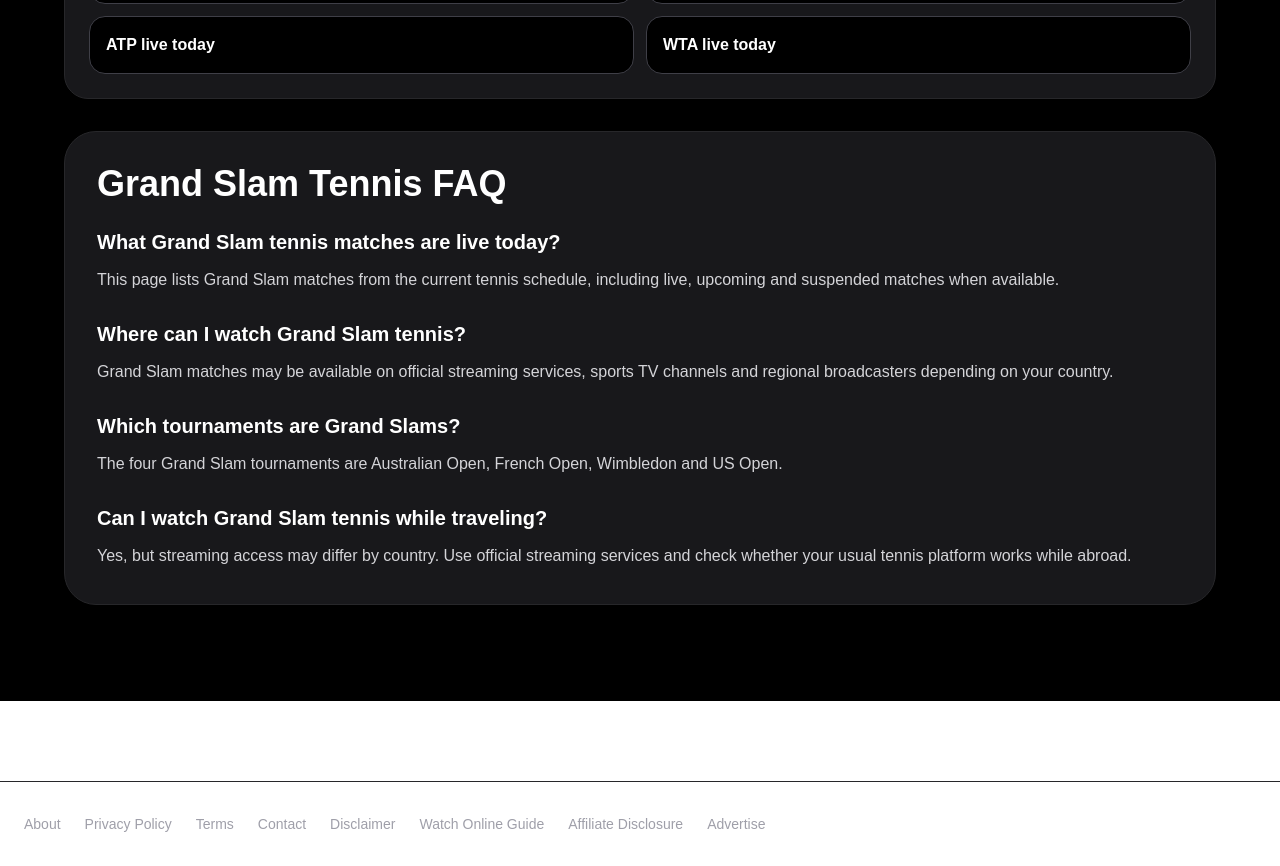
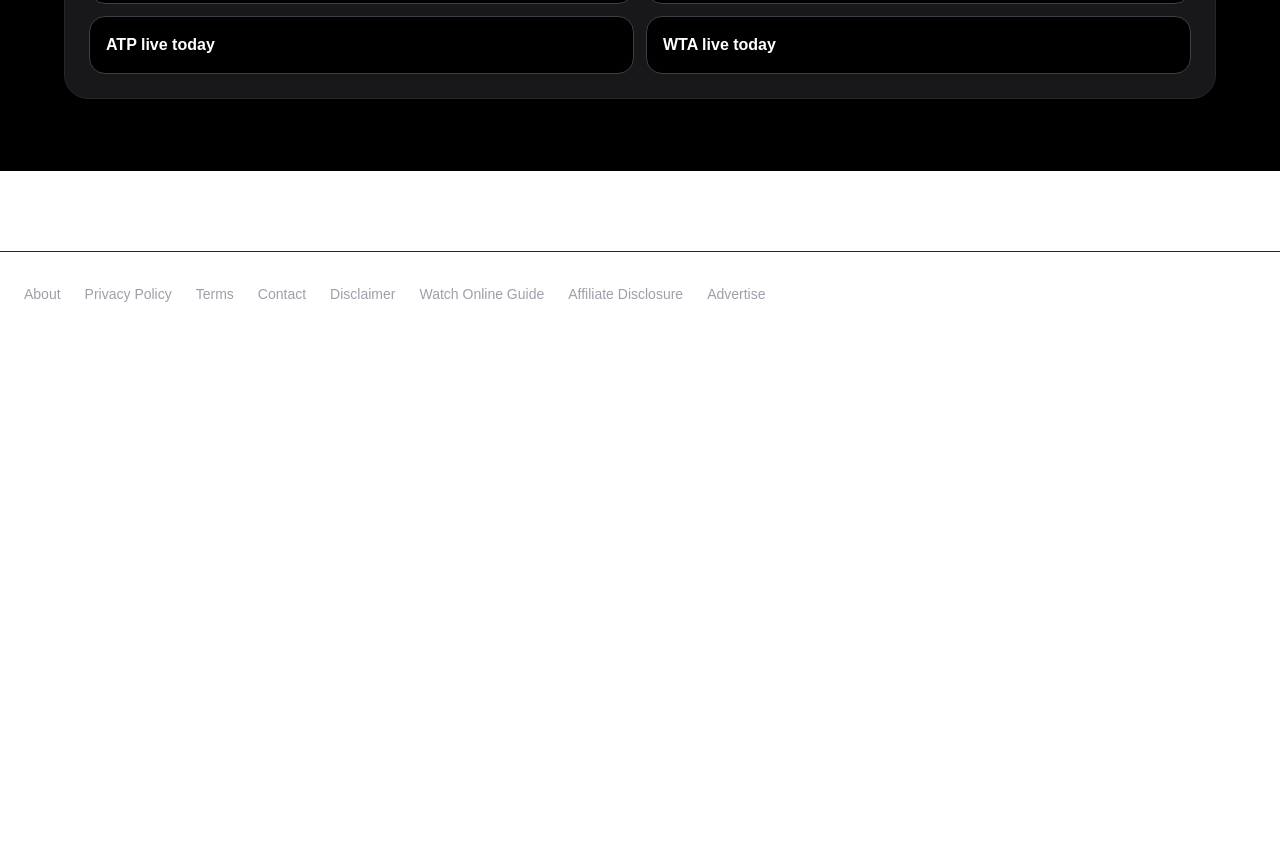
Before and after one commit to 8dqqd57hyh-rgb/watch-tennis-today, a Next.js app: page /grand-slam-live in a window 1280 px wide. Shown: the part 3420-4286 px from the top of the page. After the commit the page ends 3756 px from the top, so only its background shows below. Built offline with nearby package versions, Linux system fonts and the light colour scheme; no server answers.

Commit message:
Add WTA players hub

```diff
--- a/app/grand-slam-live/page.tsx
+++ b/app/grand-slam-live/page.tsx
@@ -443,58 +443,7 @@ export default async function GrandSlamLivePage() {
 
         <RelatedMoneyLinks />
 
-        <section className="mb-14 bg-zinc-900 border border-zinc-800 rounded-[2rem] p-8">
-          <h2 className="text-4xl font-black mb-6">Grand Slam Tennis FAQ</h2>
 
-          <div className="space-y-6 text-zinc-300 leading-8">
-            <div>
-              <h3 className="text-xl text-white font-black mb-2">
-                What Grand Slam tennis matches are live today?
-              </h3>
-
-              <p>
-                This page lists Grand Slam matches from the current tennis
-                schedule, including live, upcoming and suspended matches when
-                available.
-              </p>
-            </div>
-
-            <div>
-              <h3 className="text-xl text-white font-black mb-2">
-                Where can I watch Grand Slam tennis?
-              </h3>
-
-              <p>
-                Grand Slam matches may be available on official streaming
-                services, sports TV channels and regional broadcasters depending
-                on your country.
-              </p>
-            </div>
-
-            <div>
-              <h3 className="text-xl text-white font-black mb-2">
-                Which tournaments are Grand Slams?
-              </h3>
-
-              <p>
-                The four Grand Slam tournaments are Australian Open, French Open,
-                Wimbledon and US Open.
-              </p>
-            </div>
-
-            <div>
-              <h3 className="text-xl text-white font-black mb-2">
-                Can I watch Grand Slam tennis while traveling?
-              </h3>
-
-              <p>
-                Yes, but streaming access may differ by country. Use official
-                streaming services and check whether your usual tennis platform
-                works while abroad.
-              </p>
-            </div>
-          </div>
-        </section>
       </div>
     </main>
   );
```
